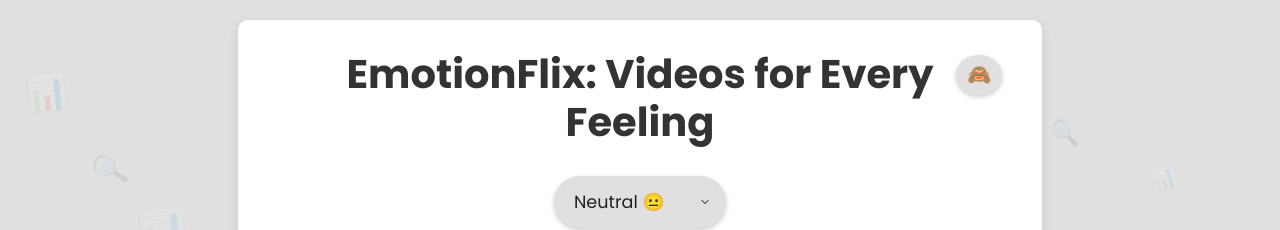
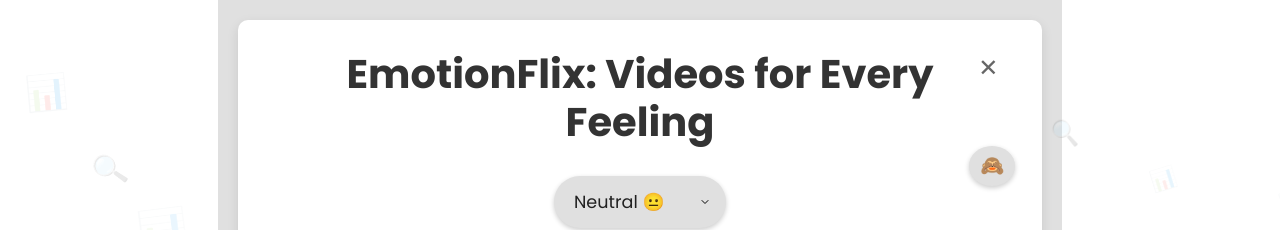
Before and after one commit to avg403/SoulSolution, a React (Vite) app in the folder frontend/: page /mood-video-recommender in a window 1280 px wide. Shown: the top 230 px of the page. Built offline with nearby package versions, Linux system fonts and the light colour scheme.

Commit message:
corrected video recommendation(added cross), feedback and the model localization

```diff
--- a/frontend/src/components_li/MoodVideoRecommender.tsx
+++ b/frontend/src/components_li/MoodVideoRecommender.tsx
@@ -69,60 +69,29 @@ const MoodVideoRecommender: React.FC = () => {
   const [isLoading, setIsLoading] = useState<boolean>(false);
   const [headingText, setHeadingText] = useState<string>("EmotionFlix: Videos for Every Feeling");
   const [showEmojis, setShowEmojis] = useState<boolean>(true);
+  const [showBackButton, setShowBackButton] = useState<boolean>(true);
 
-  useEffect(() => {
-    setIsLoading(true);
-
-    // Try to get videos from the imported videoLibrary, fall back if needed
-    let moodVideos: Video[] = [];
-
-    try {
-      // First try to use the imported videoLibrary
-      if (videoLibrary && videoLibrary[selectedMood]) {
-        moodVideos = videoLibrary[selectedMood];
-      } else {
-        // Fallback to our embedded library
-        moodVideos = fallbackVideoLibrary[selectedMood];
-      }
-    } catch (error) {
-      console.error("Error loading videos:", error);
-      moodVideos = fallbackVideoLibrary[selectedMood];
-    }
-
-    // Simulate API delay
-    setTimeout(() => {
-      setVideos(moodVideos || []);
-      setIsLoading(false);
-    }, 400);
-
-    // Apply background color to document body based on mood
-    document.body.style.backgroundColor = getMoodColor();
-    document.body.style.margin = "0";
-    document.body.style.padding = "0";
-    document.body.style.transition = "background-color 0.3s ease";
-
-  }, [selectedMood]);
-
-  const openVideo = (url: string) => {
-    window.open(url, "_blank");
+  const handleGoBack = () => {
+    console.log("Going back to previous page");
+    window.history.back();
   };
 
-  // Function to get appropriate background color based on mood
+
   const getMoodColor = () => {
     switch (selectedMood) {
-      case "HAPPY": return "#FFEB3B"; // Yellow
-      case "EXCITED": return "#FF9800"; // Orange
-      case "RELAXED": return "#4FC3F7"; // Light Blue
-      case "NEUTRAL": return "#E0E0E0"; // Light Gray
-      case "CONFUSED": return "#CE93D8"; // Light Purple
-      case "BORED": return "#B0BEC5"; // Blue Gray
-      case "SAD": return "#90CAF9"; // Baby Blue
-      case "ANGRY": return "#FF5252"; // Red
-      default: return "#E0E0E0"; // Default Light Gray
+      case "HAPPY": return "#FFEB3B";
+      case "EXCITED": return "#FF9800";
+      case "RELAXED": return "#4FC3F7";
+      case "NEUTRAL": return "#E0E0E0";
+      case "CONFUSED": return "#CE93D8";
+      case "BORED": return "#B0BEC5";
+      case "SAD": return "#90CAF9";
+      case "ANGRY": return "#FF5252";
+      default: return "#E0E0E0";
     }
   };
 
-  // Function to get appropriate text color based on mood
+
   const getMoodTextColor = () => {
     switch (selectedMood) {
       case "HAPPY":
@@ -131,13 +100,13 @@ const MoodVideoRecommender: React.FC = () => {
       case "NEUTRAL":
       case "CONFUSED":
       case "BORED":
-      case "SAD": return "#212121"; // Dark text for light backgrounds
-      case "ANGRY": return "#FFFFFF"; // White text for dark backgrounds
+      case "SAD": return "#212121";
+      case "ANGRY": return "#FFFFFF";
       default: return "#212121";
     }
   };
 
-  // Function to get emojis for each mood
+
   const getMoodEmojis = () => {
     switch (selectedMood) {
       case "HAPPY": return "😊 😄 🥳";
@@ -145,32 +114,58 @@ const MoodVideoRecommender: React.FC = () => {
       case "RELAXED": return "😌 🧘 🌊";
       case "NEUTRAL": return "😐 📊 🔍";
       case "CONFUSED": return "🤔 ❓ 🧩";
-      case "BORED": return "😴 🥱 ⏱️";
-      case "SAD": return "😢 🌧️ 💭";
+      case "BORED": return "😴 🥱 ⏱";
+      case "SAD": return "😢 🌧 💭";
       case "ANGRY": return "😠 🔥 💢";
       default: return "📺 🎬 🎦";
     }
   };
 
-  // Function to toggle emoji visibility
+  useEffect(() => {
+    setIsLoading(true);
+
+    let moodVideos: Video[] = [];
+
+    try {
+      if (videoLibrary && videoLibrary[selectedMood]) {
+        moodVideos = videoLibrary[selectedMood];
+      } else {
+        moodVideos = fallbackVideoLibrary[selectedMood];
+      }
+    } catch (error) {
+      console.error("Error loading videos:", error);
+      moodVideos = fallbackVideoLibrary[selectedMood];
+    }
+
+    setTimeout(() => {
+      setVideos(moodVideos || []);
+      setIsLoading(false);
+    }, 400);
+
+  }, [selectedMood]);
+
+  const openVideo = (url: string) => {
+    window.open(url, "_blank");
+  };
+
   const toggleEmojiVisibility = () => {
     setShowEmojis(!showEmojis);
   };
 
-  // Function to create emoji background pattern
+
   const createEmojiBackground = () => {
     if (!showEmojis) return null;
 
     const emojis = getMoodEmojis().split(' ');
     const background = [];
 
-    // Create a repeated pattern of emojis
+
     for (let i = 0; i < 50; i++) {
       const emoji = emojis[i % emojis.length];
       const top = Math.random() * 100;
       const left = Math.random() * 100;
-      const opacity = Math.random() * 0.15 + 0.05; // Increased opacity between 0.05 and 0.2
-      const size = Math.random() * 1.8 + 0.8; // Increased size between 0.8em and 2.6em
+      const opacity = Math.random() * 0.15 + 0.05;
+      const size = Math.random() * 1.8 + 0.8;
 
       background.push(
         <div
@@ -181,8 +176,8 @@ const MoodVideoRecommender: React.FC = () => {
             left: `${left}%`,
             fontSize: `${size}em`,
             opacity: opacity,
-            transform: 'rotate(' + (Math.random() * 40 - 20) + 'deg)',
-            pointerEvents: 'none', // Make the emojis non-interactive
+            transform: `rotate(${Math.random() * 40 - 20}deg)`,
+            pointerEvents: 'none',
             zIndex: 0
           }}
         >
@@ -195,24 +190,28 @@ const MoodVideoRecommender: React.FC = () => {
   };
 
   return (
-    <div style={{
+    <div
+      className="mood-video-recommender"
+      style={{
         minHeight: "100vh",
         width: "100%",
         padding: "20px",
         fontFamily: "Arial, sans-serif",
         position: "relative",
-      overflow: "hidden", // Keep emojis contained
-      boxSizing: "border-box"
-    }}>
+        overflow: "hidden",
+        boxSizing: "border-box",
+        backgroundColor: getMoodColor(), // Scoped background color
+      }}
+    >
       {/* Emoji Background */}
       <div style={{
-        position: "fixed", // Changed to fixed to cover entire viewport
+        position: "fixed",
         top: 0,
         left: 0,
         right: 0,
         bottom: 0,
         zIndex: 0,
-        display: showEmojis ? "block" : "none" // Control visibility
+        display: showEmojis ? "block" : "none"
       }}>
         {createEmojiBackground()}
       </div>
@@ -225,31 +224,57 @@ const MoodVideoRecommender: React.FC = () => {
         boxShadow: "0 4px 12px rgba(0,0,0,0.1)",
         padding: "30px",
         textAlign: "center",
-        position: "relative", // Keep content above emojis
+        position: "relative",
         zIndex: 1
       }}>
-        {/* Title */}
+        {/* Back Button */}
+        {showBackButton && (
+          <button
+            onClick={handleGoBack}
+            style={{
+              position: "absolute",
+              top: "15px",
+              right: "15px",
+              backgroundColor: "transparent",
+              border: "none",
+              fontSize: "24px",
+              cursor: "pointer",
+              color: "#666",
+              zIndex: 10
+            }}
+            title="Go Back"
+          >
+            ✕
+          </button>
+        )}
+
         <div style={{
-          marginBottom: "30px",
-          position: "relative"
+          position: "relative",
+          marginBottom: "30px"
         }}>
           <h1 style={{
             fontSize: "2.5rem",
             color: "#333",
             fontWeight: "bold",
             margin: "0 auto",
-            maxWidth: "85%" // Leave space for the toggle button
+            maxWidth: "85%"
           }}>
             {headingText}
           </h1>
 
-          {/* Emoji Toggle Button - Moved to a better position */}
+          {/* Emoji Toggle Button */}
+
+
+
+        <div style={{
+            position: "absolute",
+            right: "-3px", // Adjust this value to move further right
+            display: "flex",
+            alignItems: "center"
+          }}>
             <button
               onClick={toggleEmojiVisibility}
               style={{
-              position: "absolute",
-              top: "5px", // Positioned at top
-              right: "10px", // Right aligned
                 backgroundColor: getMoodColor(),
                 color: getMoodTextColor(),
                 border: "none",
@@ -261,14 +286,15 @@ const MoodVideoRecommender: React.FC = () => {
                 display: "flex",
                 alignItems: "center",
                 justifyContent: "center",
-              boxShadow: "0 2px 5px rgba(0,0,0,0.2)"
+                boxShadow: "0 2px 5px rgba(0,0,0,0.2)",
+                zIndex: 20
               }}
               title={showEmojis ? "Hide Emoji Background" : "Show Emoji Background"}
             >
               {showEmojis ? "🙈" : "🙉"}
             </button>
           </div>
-
+        </div>
         {/* Mood Selector */}
         <div style={{
           marginBottom: "30px",
```
Lines whose indentation alone changed are shown as unchanged.
